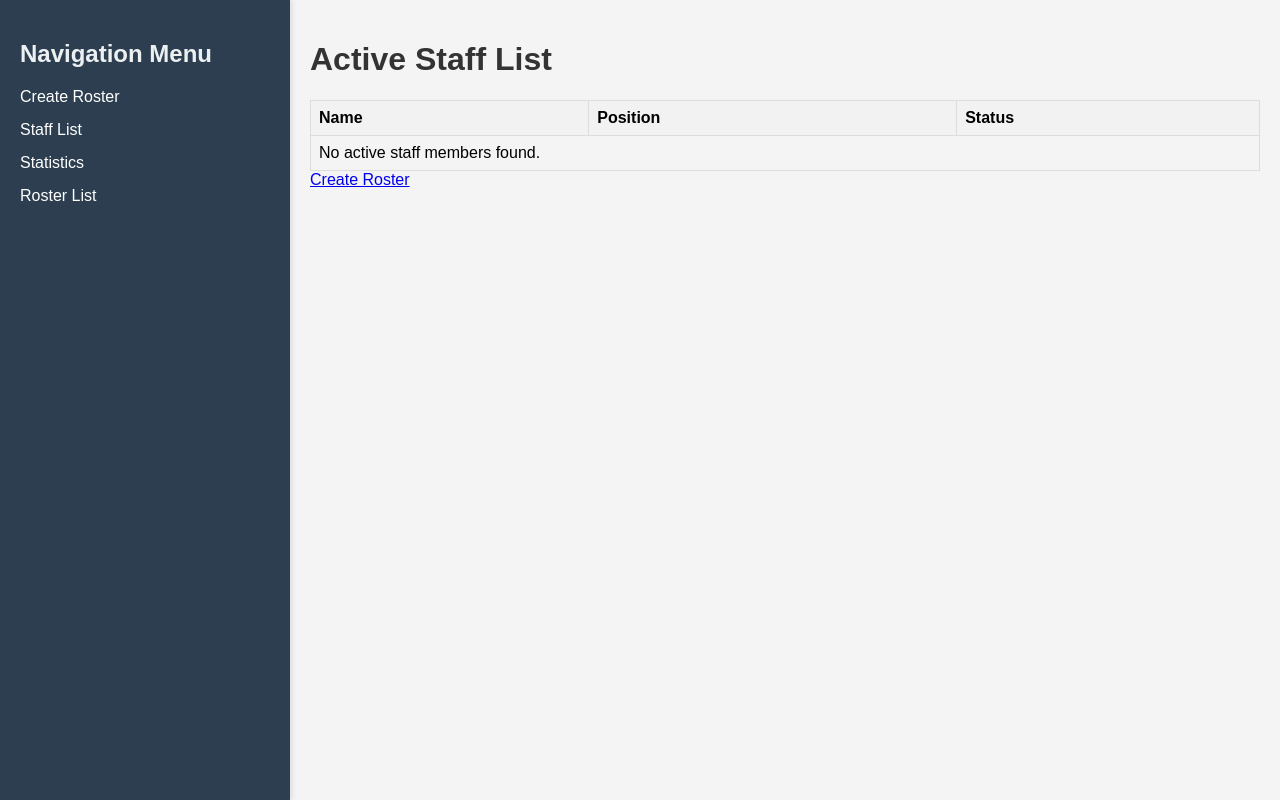
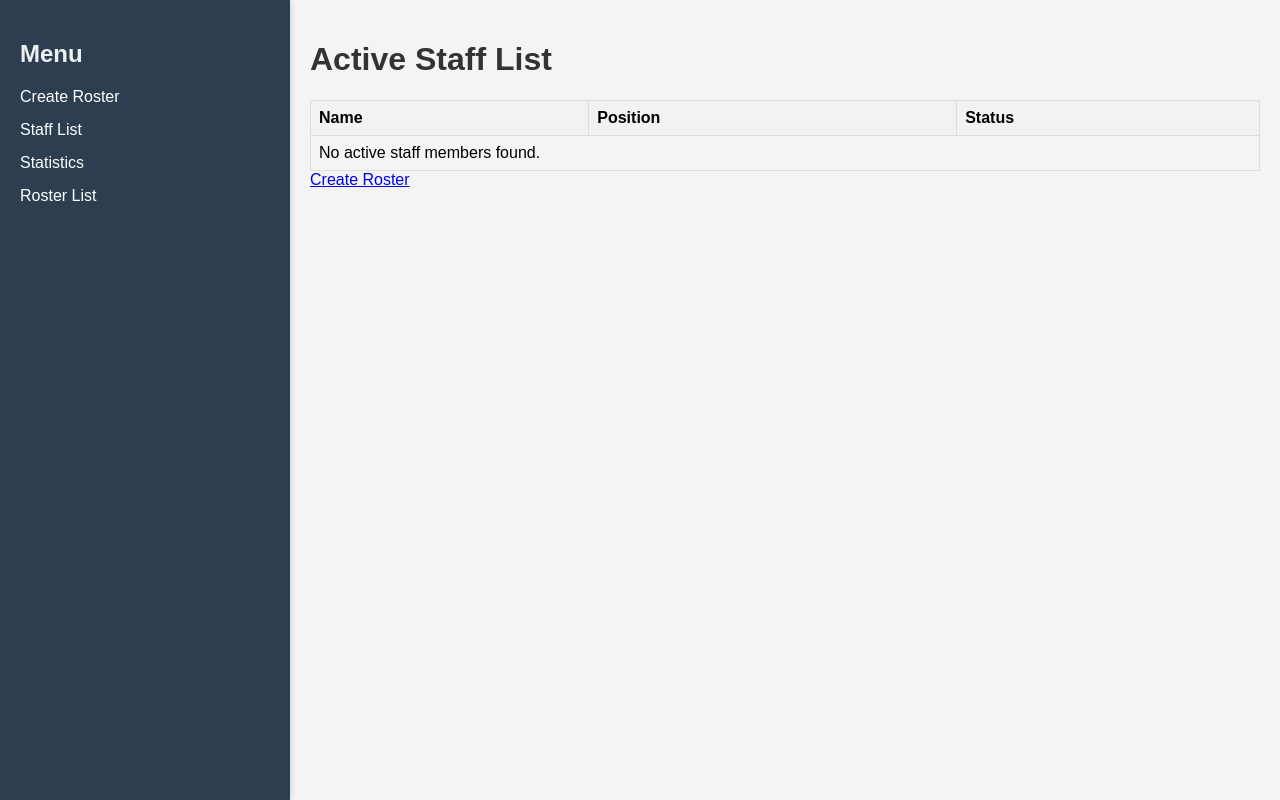
Before and after one commit to JUNELAI2024/roster2ndversion, a Django app: page /roster/list/ in a window 1280 px wide. Run offline with Django 5.2, Linux system fonts and the light colour scheme; data that the repository does not hold is empty.

Commit message:
update html

```diff
--- a/roster/templates/roster/roster_list.html
+++ b/roster/templates/roster/roster_list.html
@@ -85,7 +85,7 @@
 </head>
 <body>
     <div class="sidebar">
-        <h2>Navigation Menu</h2>
+        <h2>Menu</h2>
         <ul>
             <li><a href="{% url 'roster_create' %}"><i class="fas fa-plus"></i> Create Roster</a></li>
             <li><a href="{% url 'staff_list' %}"><i class="fas fa-users"></i> Staff List</a></li>
--- a/roster/templates/roster/staff_list.html
+++ b/roster/templates/roster/staff_list.html
@@ -58,7 +58,7 @@
 </head>
 <body>
     <div class="sidebar">
-        <h2>Navigation Menu</h2>
+        <h2>Menu</h2>
         <ul>
             <li><a href="{% url 'roster_create' %}"><i class="fas fa-plus"></i> Create Roster</a></li>
             <li><a href="{% url 'staff_list' %}"><i class="fas fa-users"></i> Staff List</a></li>
@@ -92,5 +92,6 @@
         </tbody>
     </table>
     <a href="{% url 'roster_create' %}">Create Roster</a>
+    </div>
 </body>
 </html>
--- a/roster/templates/roster/statistics.html
+++ b/roster/templates/roster/statistics.html
@@ -53,7 +53,7 @@
 </head>
 <body>
     <div class="sidebar">
-        <h2>Navigation Menu</h2>
+        <h2>Menu</h2>
         <ul>
             <li><a href="{% url 'roster_create' %}"><i class="fas fa-plus"></i> Create Roster</a></li>
             <li><a href="{% url 'staff_list' %}"><i class="fas fa-users"></i> Staff List</a></li>
```
